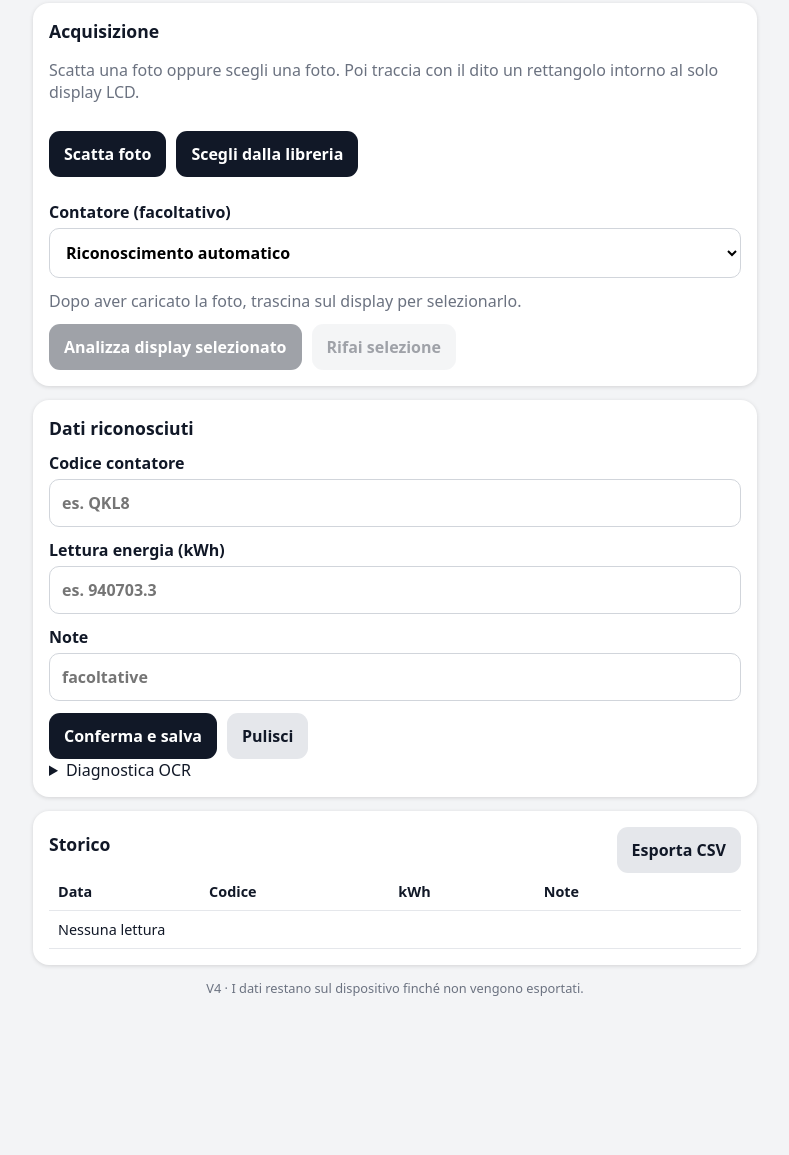
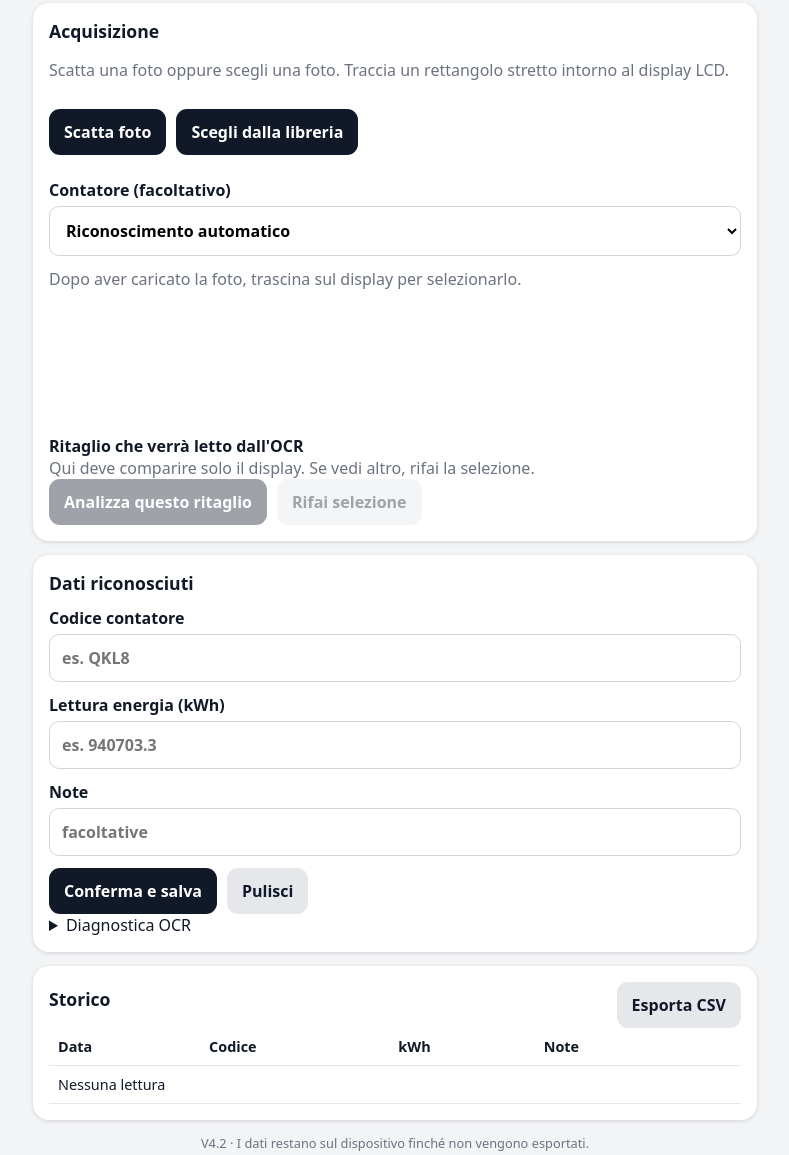
Before and after one commit to mcrescioli-tech/Letture-contatori, a plain HTML site: page index.html in a window 1280 px wide. Shown: the part 136-1291 px from the top of the page, without its empty margins (245-1034 px from the left). Before the commit the page ends 1164 px from the top, so only its background shows below. Drawn offline with Linux system fonts and the light colour scheme.

Commit message:
V4.2 show exact OCR crop preview

```diff
--- a/index.html
+++ b/index.html
@@ -1,6 +1,6 @@
 <!doctype html>
-<html lang="it"><head><meta charset="utf-8"><meta name="viewport" content="width=device-width,initial-scale=1,viewport-fit=cover"><meta name="theme-color" content="#111827"><link rel="manifest" href="manifest.webmanifest"><link rel="stylesheet" href="styles.css"><title>Letture contatori V4</title></head>
-<body><main><header><h1>Letture contatori <small>V4</small></h1><p>Foto → seleziona display → OCR → verifica → salvataggio</p></header>
-<section class="card"><h2>Acquisizione</h2><p class="muted">Scatta una foto oppure scegli una foto. Poi traccia con il dito un rettangolo intorno al solo display LCD.</p><div class="row"><label class="photoBtn">Scatta foto<input id="cameraPhoto" type="file" accept="image/*" capture="environment"></label><label class="photoBtn">Scegli dalla libreria<input id="libraryPhoto" type="file" accept="image/*"></label></div><label>Contatore (facoltativo)<select id="knownMeter"><option value="">Riconoscimento automatico</option><option>QL7/1</option><option>QL7/3</option><option>QK7/3</option><option>QCAP1</option><option>QCAP2</option><option>QCAP3</option><option>QCAP4</option><option>QCAP5</option><option>QKL13</option><option>QKL8</option></select></label><div id="cropWrap"><canvas id="preview"></canvas><div id="selection"></div></div><div id="cropHint" class="muted">Dopo aver caricato la foto, trascina sul display per selezionarlo.</div><div class="row"><button id="analyze" disabled>Analizza display selezionato</button><button id="resetCrop" class="secondary" disabled>Rifai selezione</button></div><div id="progress" class="muted"></div></section>
+<html lang="it"><head><meta charset="utf-8"><meta name="viewport" content="width=device-width,initial-scale=1,viewport-fit=cover"><meta name="theme-color" content="#111827"><link rel="manifest" href="manifest.webmanifest"><link rel="stylesheet" href="styles.css"><title>Letture contatori V4.2</title></head>
+<body><main><header><h1>Letture contatori <small>V4.2</small></h1><p>Foto → seleziona display → verifica ritaglio → OCR → salvataggio</p></header>
+<section class="card"><h2>Acquisizione</h2><p class="muted">Scatta una foto oppure scegli una foto. Traccia un rettangolo stretto intorno al display LCD.</p><div class="row"><label class="photoBtn">Scatta foto<input id="cameraPhoto" type="file" accept="image/*" capture="environment"></label><label class="photoBtn">Scegli dalla libreria<input id="libraryPhoto" type="file" accept="image/*"></label></div><label>Contatore (facoltativo)<select id="knownMeter"><option value="">Riconoscimento automatico</option><option>QL7/1</option><option>QL7/3</option><option>QK7/3</option><option>QCAP1</option><option>QCAP2</option><option>QCAP3</option><option>QCAP4</option><option>QCAP5</option><option>QKL13</option><option>QKL8</option></select></label><div id="cropWrap"><canvas id="preview"></canvas><div id="selection"></div></div><div id="cropHint" class="muted">Dopo aver caricato la foto, trascina sul display per selezionarlo.</div><div id="cropCheck"><strong>Ritaglio che verrà letto dall'OCR</strong><canvas id="cropPreview"></canvas><div class="muted">Qui deve comparire solo il display. Se vedi altro, rifai la selezione.</div></div><div class="row"><button id="analyze" disabled>Analizza questo ritaglio</button><button id="resetCrop" class="secondary" disabled>Rifai selezione</button></div><div id="progress" class="muted"></div></section>
 <section class="card"><h2>Dati riconosciuti</h2><label>Codice contatore<input id="meterCode" autocomplete="off" placeholder="es. QKL8"></label><label>Lettura energia (kWh)<input id="reading" inputmode="decimal" placeholder="es. 940703.3"></label><div id="meterHint" class="muted"></div><label>Note<input id="notes" placeholder="facoltative"></label><div class="row"><button id="save">Conferma e salva</button><button id="clear" class="secondary">Pulisci</button></div><details><summary>Diagnostica OCR</summary><pre id="raw"></pre></details></section>
-<section class="card"><div class="row spread"><h2>Storico</h2><button id="csv" class="secondary">Esporta CSV</button></div><div class="tableWrap"><table><thead><tr><th>Data</th><th>Codice</th><th>kWh</th><th>Note</th><th></th></tr></thead><tbody id="history"></tbody></table></div></section><p class="foot">V4 · I dati restano sul dispositivo finché non vengono esportati.</p></main><script src="https://cdn.jsdelivr.net/npm/tesseract.js@5/dist/tesseract.min.js"></script><script src="app.js?v=4"></script></body></html>
+<section class="card"><div class="row spread"><h2>Storico</h2><button id="csv" class="secondary">Esporta CSV</button></div><div class="tableWrap"><table><thead><tr><th>Data</th><th>Codice</th><th>kWh</th><th>Note</th><th></th></tr></thead><tbody id="history"></tbody></table></div></section><p class="foot">V4.2 · I dati restano sul dispositivo finché non vengono esportati.</p></main><script src="https://cdn.jsdelivr.net/npm/tesseract.js@5/dist/tesseract.min.js"></script><script src="app.js?v=4.2"></script></body></html>
```
